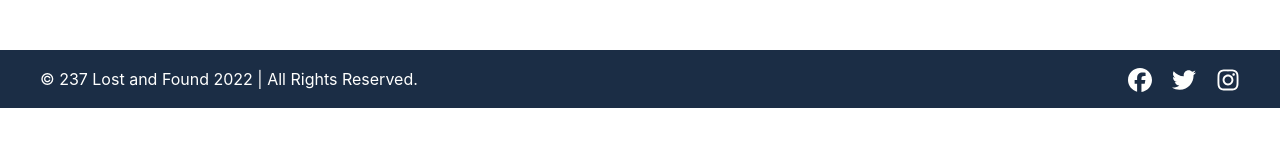
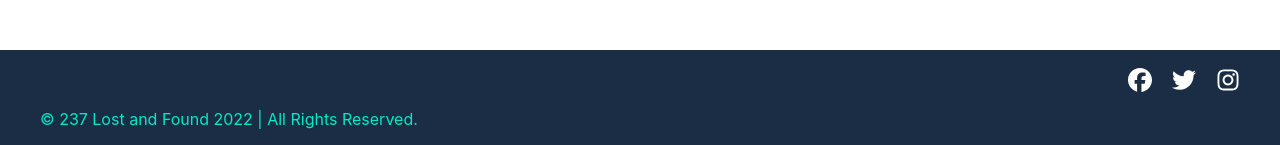
Before and after one commit to Chenwi32/237_lost_and_found, a Next.js app: page / in a window 1280 px wide. Shown: the part 1005-1150 px from the top of the page. Before the commit the page ends 1113 px from the top, so only its background shows below. Built offline with nearby package versions, Linux system fonts and the light colour scheme; no server answers; the database is empty.

Commit message:
fixed the footer

```diff
--- a/components/Footer.jsx
+++ b/components/Footer.jsx
@@ -1,25 +1,42 @@
-import { Container, Flex, HStack, Icon, Text } from "@chakra-ui/react";
+import {
+  Container,
+  Flex,
+  HStack,
+  Icon,
+  Text,
+  useMediaQuery,
+} from "@chakra-ui/react";
 import {
   faFacebook,
   faInstagram,
   faTwitter,
 } from "@fortawesome/free-brands-svg-icons";
 import { FontAwesomeIcon } from "@fortawesome/react-fontawesome";
-import Link from "next/link";
 
 const Footer = () => {
+  const [isLargerThan700] = useMediaQuery("(min-width: 700px)");
+
   return (
     <Container p={"1rem 0"} maxW={"100%"} bg={"brand.500"} color={"brand.600"}>
-      <HStack maxW={1200} m={"auto"} justifyContent={"space-between"} w="100%">
-        {
-          <Flex alignItems={"center"} justifyContent="center">
-            <Text align={"center"}>
-              &#x00A9; 237 Lost and Found 2022 | All Rights Reserved.
-            </Text>
-          </Flex>
-        }
+      <HStack
+        flexDirection={isLargerThan700 ? "row" : "column-reverse"}
+        maxW={1200}
+        m={"auto"}
+        justifyContent={"space-between"}
+        w="100%"
+      >
+        <Flex
+          alignItems={"center"}
+          justifyContent="center"
+          mt={10}
+          color="brand.100"
+        >
+          <Text align={"center"}>
+            &#x00A9; 237 Lost and Found 2022 | All Rights Reserved.
+          </Text>
+        </Flex>
 
-        <HStack gap={5}>
+        <HStack gap={5} mb={10}>
           <a
             href="https://web.facebook.com/profile.php?id=100083184411993"
             target="_blank"
--- a/components/Navigation.jsx
+++ b/components/Navigation.jsx
@@ -17,7 +17,7 @@ import { faQuestion } from "@fortawesome/free-solid-svg-icons";
 
 
 export default function Header() {
-  const [isLargerThan700] = useMediaQuery("(min-width: 700px)");
+ const [isLargerThan700] = useMediaQuery("(min-width: 700px)");
 
   return (
     <Container
```
